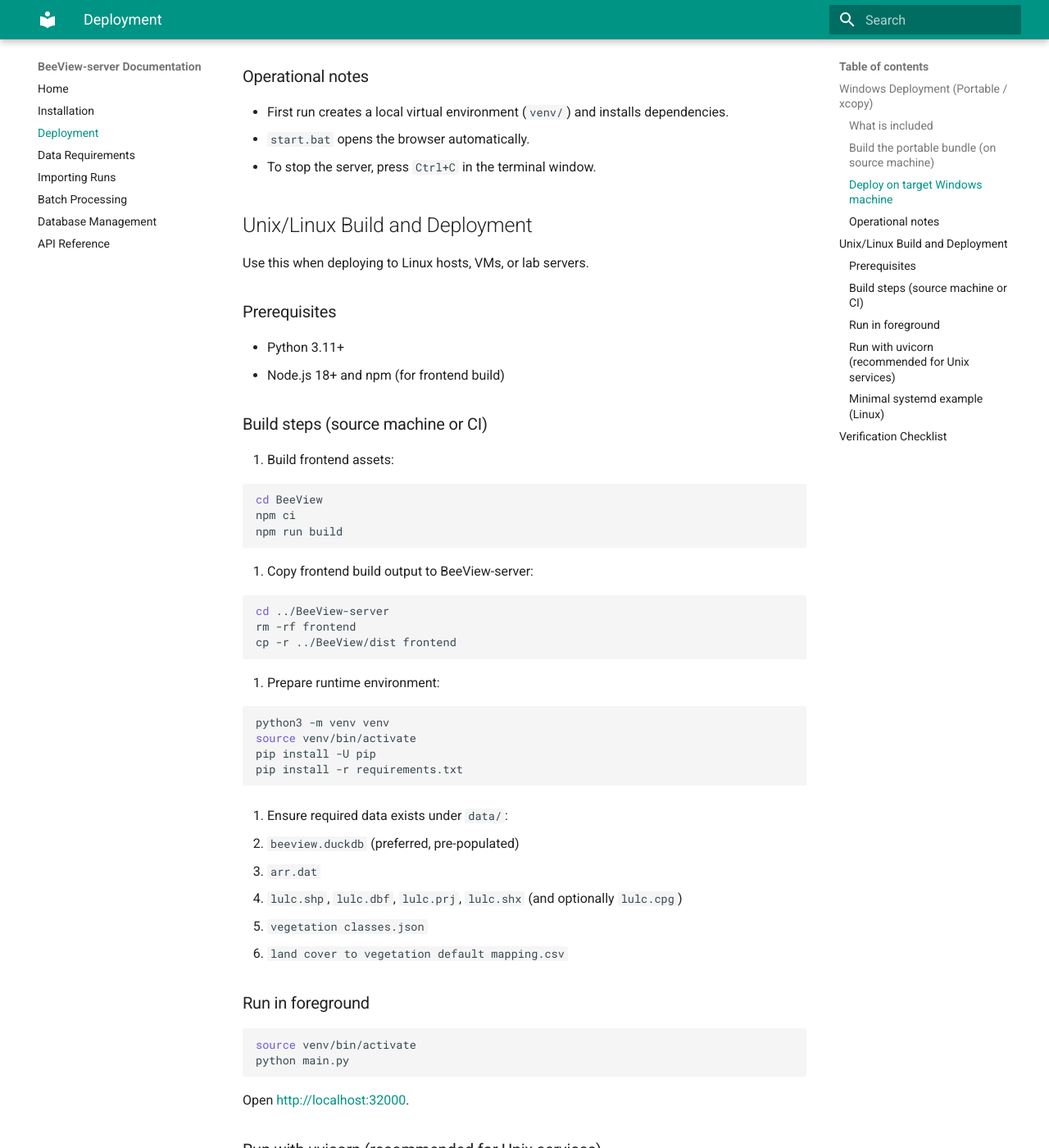
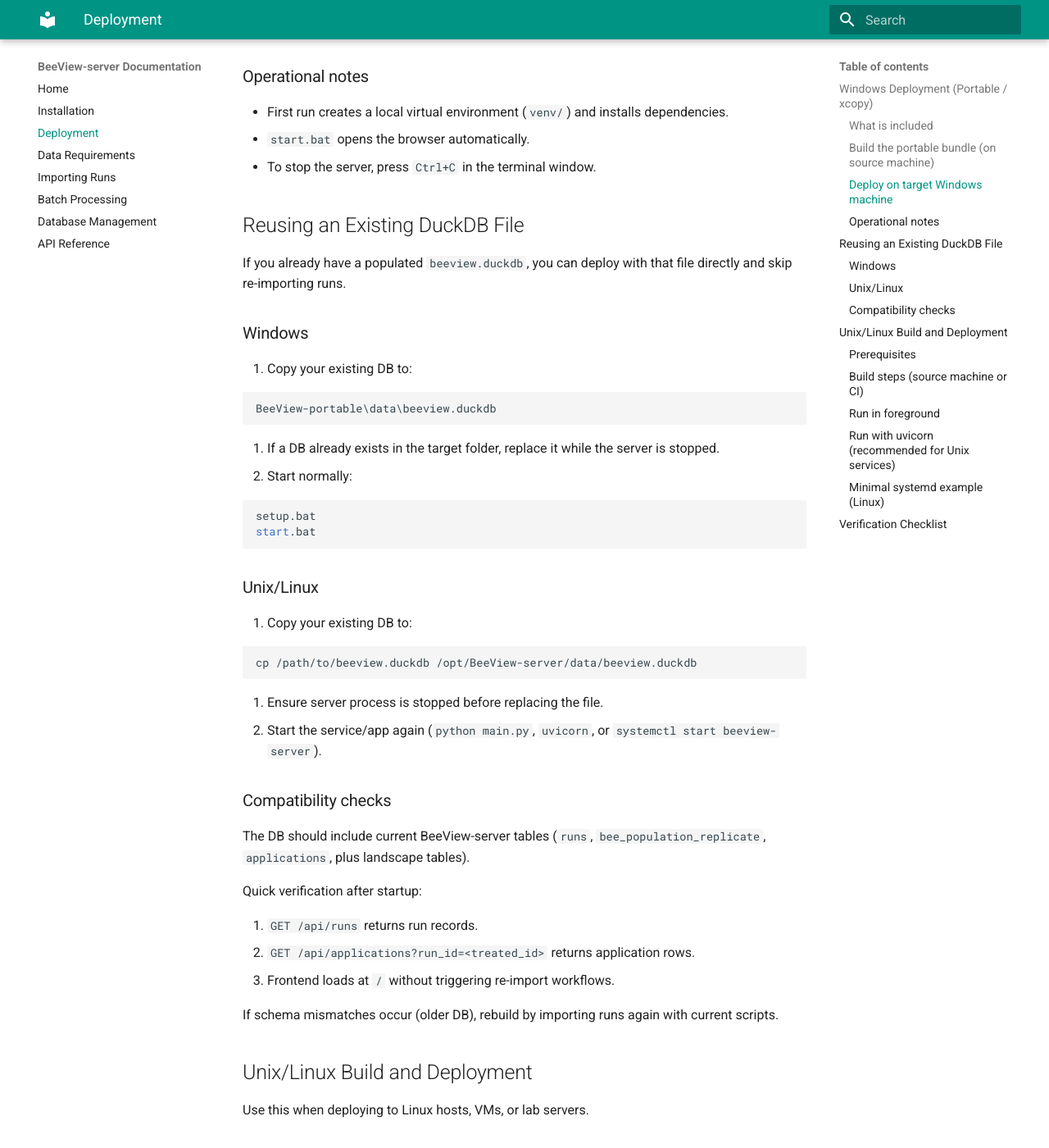
Before and after one commit to xlandscape/BeeView-server, an MkDocs documentation site: the page built from docs/deployment.md, in a window 1280 px wide and 1400 px high, scrolled down 1137 px. Shown: the whole window at 82% size. Built offline with MkDocs 1.6.1 and Material for MkDocs 9.7.7, drawn with Linux system fonts in a browser that asks for light colours.

Commit message:
feat: Add instructions for reusing existing DuckDB files in deployment documentation

````diff
--- a/docs/deployment.md
+++ b/docs/deployment.md
@@ -46,6 +46,49 @@
 - First run creates a local virtual environment (`venv/`) and installs dependencies.
 - `start.bat` opens the browser automatically.
 - To stop the server, press `Ctrl+C` in the terminal window.
+
+## Reusing an Existing DuckDB File
+
+If you already have a populated `beeview.duckdb`, you can deploy with that file directly and skip re-importing runs.
+
+### Windows
+
+1. Copy your existing DB to:
+
+```bat
+BeeView-portable\data\beeview.duckdb
+```
+
+2. If a DB already exists in the target folder, replace it while the server is stopped.
+3. Start normally:
+
+```bat
+setup.bat
+start.bat
+```
+
+### Unix/Linux
+
+1. Copy your existing DB to:
+
+```bash
+cp /path/to/beeview.duckdb /opt/BeeView-server/data/beeview.duckdb
+```
+
+2. Ensure server process is stopped before replacing the file.
+3. Start the service/app again (`python main.py`, `uvicorn`, or `systemctl start beeview-server`).
+
+### Compatibility checks
+
+The DB should include current BeeView-server tables (`runs`, `bee_population_replicate`, `applications`, plus landscape tables).
+
+Quick verification after startup:
+
+1. `GET /api/runs` returns run records.
+2. `GET /api/applications?run_id=<treated_id>` returns application rows.
+3. Frontend loads at `/` without triggering re-import workflows.
+
+If schema mismatches occur (older DB), rebuild by importing runs again with current scripts.
 
 ## Unix/Linux Build and Deployment
 
````
